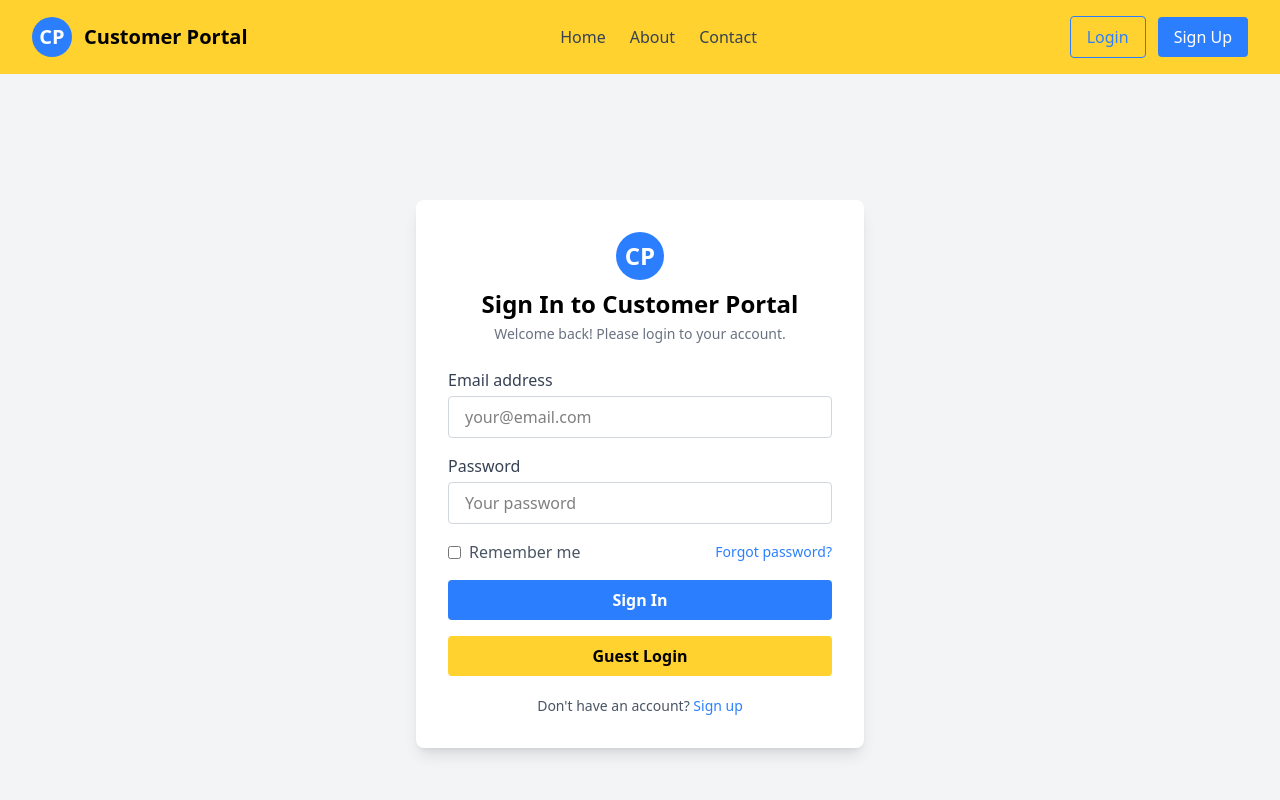
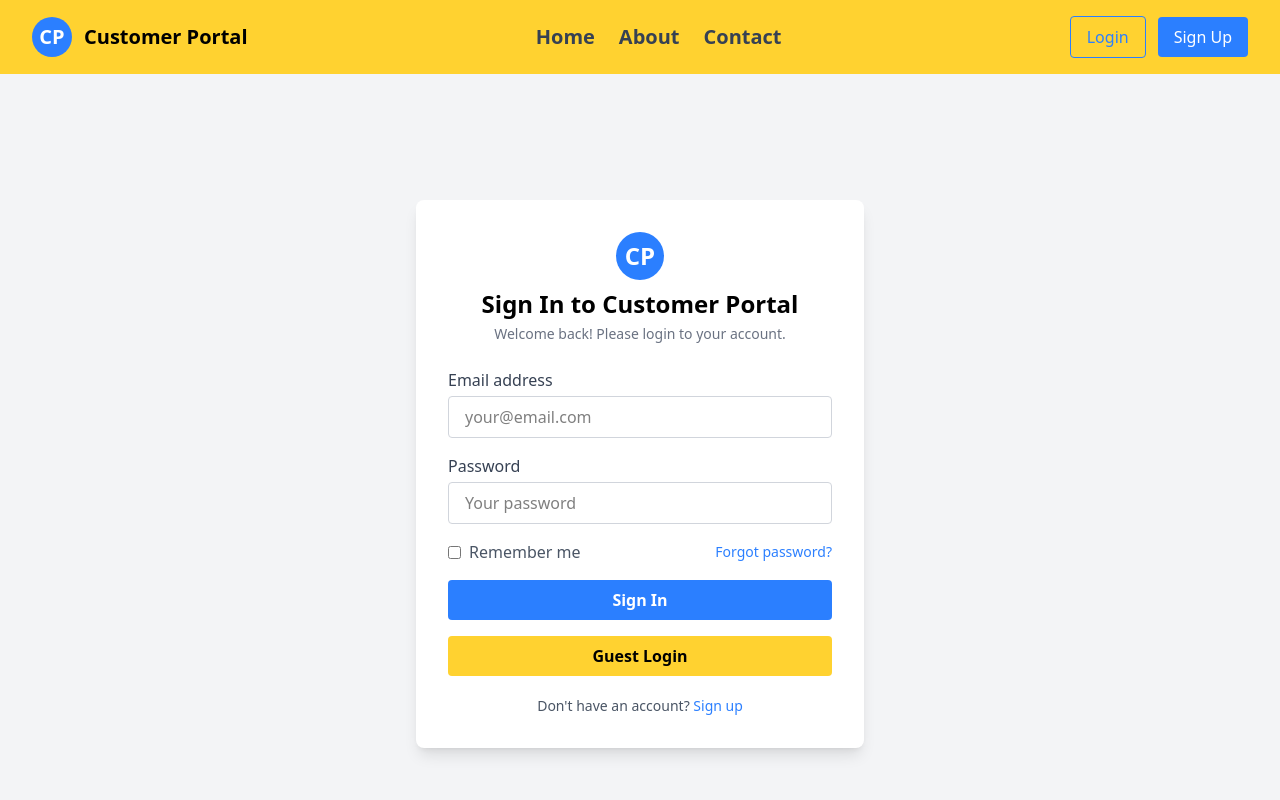
Before and after one commit to Krunaljumde24/react-customer-portal, a React (Vite) app: page /login in a window 1280 px wide. Shown: the top 800 px of the page. Built offline with nearby package versions, Linux system fonts and the light colour scheme.

Commit message:
fixed authentication session validation on dashboard and navbar, also intergrated getAllCustomer API on dashboard

```diff
--- a/src/components/CustomerList.jsx
+++ b/src/components/CustomerList.jsx
@@ -42,7 +42,7 @@ export default function CustomerList({ customers }) {
               </span>
             ))}
           </div>
-          <button className="mt-auto bg-blue-300 text-black px-4 py-2 rounded hover:bg-blue-600 transition">
+          <button className="mt-auto bg-orange-200  text-black px-4 py-2 rounded hover:bg-orange-300 transition">
             View Profile
           </button>
         </div>
--- a/src/components/CustomerSearch.jsx
+++ b/src/components/CustomerSearch.jsx
@@ -6,36 +6,21 @@ import { AuthContext } from "../context/AuthContext";
 
 function CustomerSearch() {
   const API_URL = import.meta.env.VITE_API_BASE_URL;
-
   const { token, setToken, isAuthenticated } = useContext(AuthContext);
-
-  // const [token, setToken] = useState(null);
-
   const [customers, setCustomers] = useState([]);
-
-  // useEffect(() => {
-  // const authDetails = sessionStorage.getItem("authDetails");
-  // if (authDetails) {
-  // let obj = JSON.parse(authDetails);
-  // setToken(obj.token);
-  // }
-  // });
-
   useEffect(() => {
     axios
       .get(`${API_URL}/api/customers`, {
         headers: {
           Authorization: "Bearer " + token,
           Accept: "application/json",
-          "Content-Type": "application/json",
+          "Content-Type": "application/json;charset=UTF-8",
         },
       })
       .then((res) => {
-        console.log(res.data);
-        // console.log(JSON.stringify(res.data));
-        // let data = JSON.parse(res.data);
-        // console.log(data);
+        setCustomers(res.data);
       })
+
       .catch((err) => {
         console.log(err);
       });
--- a/src/components/Dashboard.jsx
+++ b/src/components/Dashboard.jsx
@@ -1,11 +1,14 @@
-import React, { useEffect } from "react";
+import React, { useContext, useEffect } from "react";
 import { useNavigate } from "react-router-dom";
 import { useAuth } from "../hooks/useAuth";
 import MessageDialog from "./MessageDialog";
 
+import { AuthContext } from "../context/AuthContext";
+import toast from "react-hot-toast";
+
 export default function Dashboard() {
   const navigate = useNavigate();
-
+  const { setIsAuthenticated } = useContext(AuthContext);
   const { validateSession } = useAuth();
   useEffect(() => {
     validateSession();
--- a/src/components/Navbar.jsx
+++ b/src/components/Navbar.jsx
@@ -2,22 +2,20 @@ import React, { useContext, useEffect, useState } from "react";
 import { NavLink, useNavigate } from "react-router-dom";
 import toast from "react-hot-toast";
 import { AuthContext } from "../context/AuthContext";
+import { useAuth } from "../hooks/useAuth";
 
 export default function Navbar() {
   const [isLoggedIn, setIsLoggedIn] = useState(false);
   const { isAuthenticated, setIsAuthenticated } = useContext(AuthContext);
 
-  const navigate = useNavigate();
-  const handleLogout = () => {
-    toast.loading("Logging out...", {
-      duration: 2000,
-    });
+  const { logout } = useAuth();
 
-    setTimeout(() => {
-      setIsAuthenticated(false);
-      navigate("/login");
-    }, 2000);
-  };
+  const navClass = ({ isActive }) =>
+    `${
+      isActive
+        ? "text-blue-600 font-semibold"
+        : "text-gray-700 hover:text-blue-500"
+    } text-xl font-semibold`;
 
   useEffect(() => {
     if (isAuthenticated) setIsLoggedIn(true);
@@ -35,47 +33,19 @@ export default function Navbar() {
       <div className="flex items-center space-x-6">
         {isLoggedIn ? (
           <>
-            <NavLink
-              to="/dashboard"
-              className={({ isActive }) =>
-                isActive
-                  ? "text-blue-600 font-semibold"
-                  : "text-gray-700 hover:text-blue-500"
-              }
-            >
+            <NavLink to="/dashboard" className={navClass}>
               Dashboard
             </NavLink>
           </>
         ) : (
           <>
-            <NavLink
-              to="/"
-              className={({ isActive }) =>
-                isActive
-                  ? "text-blue-600 font-semibold"
-                  : "text-gray-700 hover:text-blue-500"
-              }
-            >
+            <NavLink to="/" className={navClass}>
               Home
             </NavLink>
-            <NavLink
-              to="/about"
-              className={({ isActive }) =>
-                isActive
-                  ? "text-blue-600 font-semibold"
-                  : "text-gray-700 hover:text-blue-500"
-              }
-            >
+            <NavLink to="/about" className={navClass}>
               About
             </NavLink>
-            <NavLink
-              to="/contact"
-              className={({ isActive }) =>
-                isActive
-                  ? "text-blue-600 font-semibold"
-                  : "text-gray-700 hover:text-blue-500"
-              }
-            >
+            <NavLink to="/contact" className={navClass}>
               Contact
             </NavLink>
           </>
@@ -85,7 +55,7 @@ export default function Navbar() {
         {isLoggedIn ? (
           <button
             className="px-4 py-2 rounded bg-red-400 text-white font-medium hover:bg-blue-600"
-            onClick={handleLogout}
+            onClick={() => logout()}
           >
             Logout
           </button>
--- a/src/hooks/useAuth.js
+++ b/src/hooks/useAuth.js
@@ -1,11 +1,14 @@
 import axios from "axios";
 import { useContext } from "react";
 import { AuthContext } from "../context/AuthContext";
+import toast from "react-hot-toast";
+import { useNavigate } from "react-router-dom";
 const API_URL = import.meta.env.VITE_API_BASE_URL;
 
 export const useAuth = () => {
   const { token, setToken, isAuthenticated } = useContext(AuthContext);
-
+  const navigate = useNavigate();
+  const { setIsAuthenticated } = useContext(AuthContext);
   const login = async (loginRequest) => {
     try {
       const resposne = await axios.post(
@@ -36,9 +39,19 @@ export const useAuth = () => {
           Authorization: "Bearer " + token,
         },
       });
-      // console.log(response);
+      console.log(response);
+      return {
+        success: true,
+        message: "Session is valid.",
+      };
     } catch (error) {
       console.log(error);
+      if (error) {
+        toast.error("User sesssion has expired, please re-login!");
+        setIsAuthenticated(false);
+        setToken(null);
+        navigate("/login");
+      }
       return {
         success: false,
         message: "Failed to validate session.",
@@ -46,8 +59,21 @@ export const useAuth = () => {
     }
   };
 
+  const logout = () => {
+    toast.loading("Logging out...", {
+      duration: 2000,
+    });
+
+    setTimeout(() => {
+      setIsAuthenticated(false);
+      setToken(null);
+      navigate("/login");
+    }, 2000);
+  };
+
   return {
     validateSession,
     login,
+    logout,
   };
 };
```
